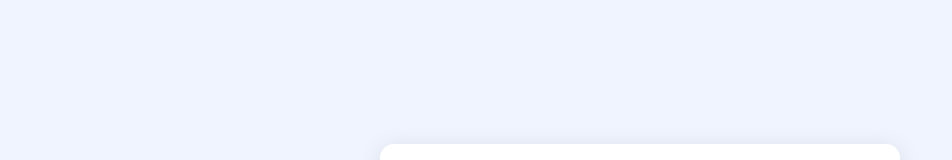
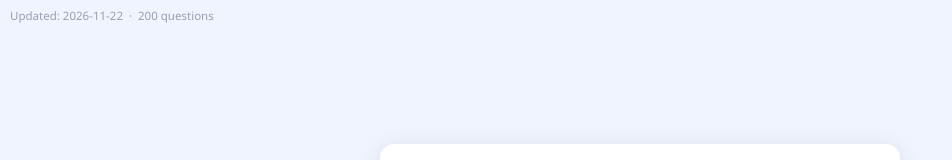
Before and after one commit to gvalyi-boop/english-exam, a plain HTML site: page index.html in a window 1280 px wide. Shown: the top 160 px of the page, without its empty margins (0-952 px from the left). Drawn offline with Linux system fonts and the light colour scheme.

Commit message:
add label date/time

```diff
--- a/app.js
+++ b/app.js
@@ -37,6 +37,7 @@ function showPage(name) {
 async function loadQuestions() {
   const res  = await fetch('questions.json');
   questions  = await res.json();
+  document.getElementById('pool-size').textContent = questions.length;
 }
 
 // ── Fisher-Yates shuffle ──────────────────────────────────────
--- a/index.html
+++ b/index.html
@@ -7,6 +7,10 @@
   <link rel="stylesheet" href="style.css" />
 </head>
 <body>
+
+  <div id="meta-label" class="meta-label">
+    Updated: 2026-11-22 &nbsp;·&nbsp; <span id="pool-size">…</span> questions
+  </div>
 
   <!-- WELCOME PAGE -->
   <div id="page-welcome" class="page active">
--- a/style.css
+++ b/style.css
@@ -1,3 +1,16 @@
+/* ── Meta label (top-left) ────────────────────────────────── */
+.meta-label {
+  position: fixed;
+  top: 8px;
+  left: 10px;
+  font-size: .72rem;
+  color: var(--muted);
+  opacity: .65;
+  pointer-events: none;
+  z-index: 100;
+  white-space: nowrap;
+}
+
 /* ── Reset & base ─────────────────────────────────────────── */
 *, *::before, *::after { box-sizing: border-box; margin: 0; padding: 0; }
 
```
